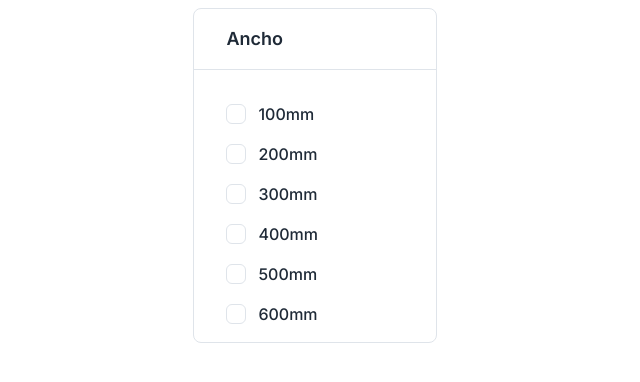
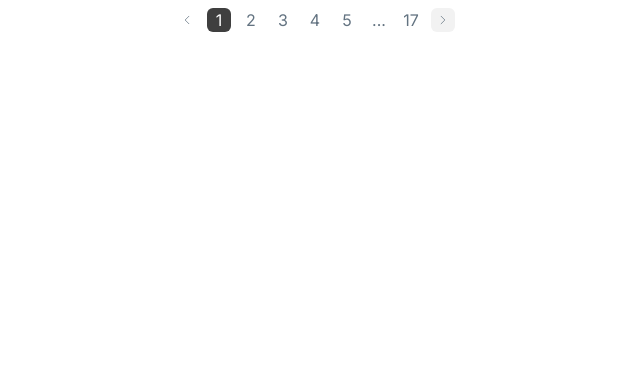
Before and after one commit to marcopdonoso/impromec-calculador, a Next.js app: page / in a window 1280 px wide. Shown: the top 382 px of the page, without its empty margins (325-965 px from the left). Built offline with nearby package versions, Linux system fonts and the light colour scheme.

Commit message:
agrega componente Pagination y sub-componentes

```diff
--- a/src/app/page.tsx
+++ b/src/app/page.tsx
@@ -1,5 +1,5 @@
 'use client'
-import CheckboxList from '@/components/CheckboxList'
+import Pagination from '@/components/Pagination'
 
 const opciones = [
   { value: '1.5', text: '1.5 mm2' },
@@ -22,16 +22,15 @@ const images = [
 const options = ['100mm', '200mm', '300mm', '400mm', '500mm', '600mm']
 
 export default function Home() {
-  const handleOptionsChange = (selectedOptions: string[]) => {
-    console.log(selectedOptions)
+  const handleChange = (currPage: number) => {
+    console.log(currPage)
   }
 
   return (
     <div className="flex h-full flex-col items-center gap-3 px-3 py-2">
-      <CheckboxList
-        legend="Ancho"
-        options={options}
-        onChange={handleOptionsChange}
+      <Pagination
+        totalPages={17}
+        onChange={(currPage) => handleChange(currPage)}
       />
     </div>
   )
--- /dev/null
+++ b/src/components/Ellipsis.tsx
@@ -0,0 +1,7 @@
+export default function Ellipsis() {
+  return (
+    <div className="flex size-6 items-center justify-center rounded-md text-sm text-gray-text_inactive sm:text-base">
+      ...
+    </div>
+  )
+}
--- /dev/null
+++ b/src/components/PageButton.tsx
@@ -0,0 +1,29 @@
+import clsx from 'clsx'
+
+interface PageButtonProps {
+  pageNumber: number
+  currPage: number
+  onPageClick: (pageNumber: number) => void
+}
+
+export default function PageButton({
+  pageNumber,
+  currPage,
+  onPageClick,
+}: PageButtonProps) {
+  return (
+    <button
+      onClick={() => onPageClick(pageNumber)}
+      disabled={currPage === pageNumber}
+      className={clsx(
+        'flex size-6 items-center justify-center rounded-md text-sm sm:text-base',
+        {
+          'text-gray-text_inactive': pageNumber !== currPage,
+          'bg-gray-button_primary text-gray-white': pageNumber === currPage,
+        }
+      )}
+    >
+      {pageNumber}
+    </button>
+  )
+}
--- /dev/null
+++ b/src/components/PageButtons.tsx
@@ -0,0 +1,105 @@
+import Ellipsis from './Ellipsis'
+import PageButton from './PageButton'
+
+interface PageButtonsProps {
+  pages: number[]
+  currPage: number
+  totalPages: number
+  onPageClick: (pageNumber: number) => void
+}
+
+export default function PageButtons({
+  pages,
+  currPage,
+  totalPages,
+  onPageClick,
+}: PageButtonsProps) {
+  const generatePageButtons = () => {
+    if (totalPages < 8) {
+      return pages.map((pageNumber) => (
+        <PageButton
+          key={pageNumber}
+          pageNumber={pageNumber}
+          currPage={currPage}
+          onPageClick={onPageClick}
+        />
+      ))
+    }
+
+    if (currPage < 5) {
+      return (
+        <>
+          {pages.slice(0, 5).map((pageNumber) => (
+            <PageButton
+              key={pageNumber}
+              pageNumber={pageNumber}
+              currPage={currPage}
+              onPageClick={onPageClick}
+            />
+          ))}
+          <Ellipsis />
+          <PageButton
+            pageNumber={totalPages}
+            currPage={currPage}
+            onPageClick={onPageClick}
+          />
+        </>
+      )
+    }
+
+    if (totalPages - currPage <= 3) {
+      return (
+        <>
+          <PageButton
+            pageNumber={1}
+            currPage={currPage}
+            onPageClick={onPageClick}
+          />
+          <Ellipsis />
+          {pages.slice(totalPages - 5).map((pageNumber) => (
+            <PageButton
+              key={pageNumber}
+              pageNumber={pageNumber}
+              currPage={currPage}
+              onPageClick={onPageClick}
+            />
+          ))}
+        </>
+      )
+    }
+
+    return (
+      <>
+        <PageButton
+          pageNumber={1}
+          currPage={currPage}
+          onPageClick={onPageClick}
+        />
+        <Ellipsis />
+        <PageButton
+          pageNumber={currPage - 1}
+          currPage={currPage}
+          onPageClick={onPageClick}
+        />
+        <PageButton
+          pageNumber={currPage}
+          currPage={currPage}
+          onPageClick={onPageClick}
+        />
+        <PageButton
+          pageNumber={currPage + 1}
+          currPage={currPage}
+          onPageClick={onPageClick}
+        />
+        <Ellipsis />
+        <PageButton
+          pageNumber={totalPages}
+          currPage={currPage}
+          onPageClick={onPageClick}
+        />
+      </>
+    )
+  }
+
+  return <>{generatePageButtons()}</>
+}
--- /dev/null
+++ b/src/components/Pagination.tsx
@@ -0,0 +1,53 @@
+'use client'
+import { ChevronLeftIcon, ChevronRightIcon } from '@heroicons/react/24/outline'
+import { useEffect, useState } from 'react'
+import PageButtons from './PageButtons'
+import PaginationButton from './PaginationButton'
+
+interface PaginationProps {
+  totalPages: number
+  onChange: (currPage: number) => void
+}
+
+export default function Pagination({ totalPages, onChange }: PaginationProps) {
+  const [currPage, setCurrPage] = useState<number>(1)
+
+  const pages = Array.from({ length: totalPages }, (_, idx) => idx + 1)
+
+  const handlePrevClick = () => {
+    setCurrPage((prev) => (prev === 1 ? prev : prev - 1))
+  }
+
+  const handleNextClick = () => {
+    setCurrPage((prev) => (prev === totalPages ? prev : prev + 1))
+  }
+
+  const handlePageClick = (pageNumber: number) => {
+    setCurrPage(pageNumber)
+  }
+
+  useEffect(() => {
+    onChange(currPage)
+  }, [currPage, onChange])
+
+  return (
+    <div className="flex gap-2">
+      <PaginationButton
+        onClick={handlePrevClick}
+        disabled={currPage === 1}
+        icon={<ChevronLeftIcon className="w-3" />}
+      />
+      <PageButtons
+        pages={pages}
+        currPage={currPage}
+        totalPages={totalPages}
+        onPageClick={handlePageClick}
+      />
+      <PaginationButton
+        onClick={handleNextClick}
+        disabled={currPage === totalPages}
+        icon={<ChevronRightIcon className="w-3" />}
+      />
+    </div>
+  )
+}
--- /dev/null
+++ b/src/components/PaginationButton.tsx
@@ -0,0 +1,23 @@
+interface PaginationButtonProps {
+  onClick: () => void
+  disabled: boolean
+  icon: React.ReactNode
+}
+
+export default function PaginationButton({
+  onClick,
+  disabled,
+  icon,
+}: PaginationButtonProps) {
+  return (
+    <button
+      onClick={onClick}
+      disabled={disabled}
+      className={
+        'flex size-6 items-center justify-center rounded-md text-gray-text_inactive last-of-type:bg-gray-background'
+      }
+    >
+      {icon}
+    </button>
+  )
+}
```
